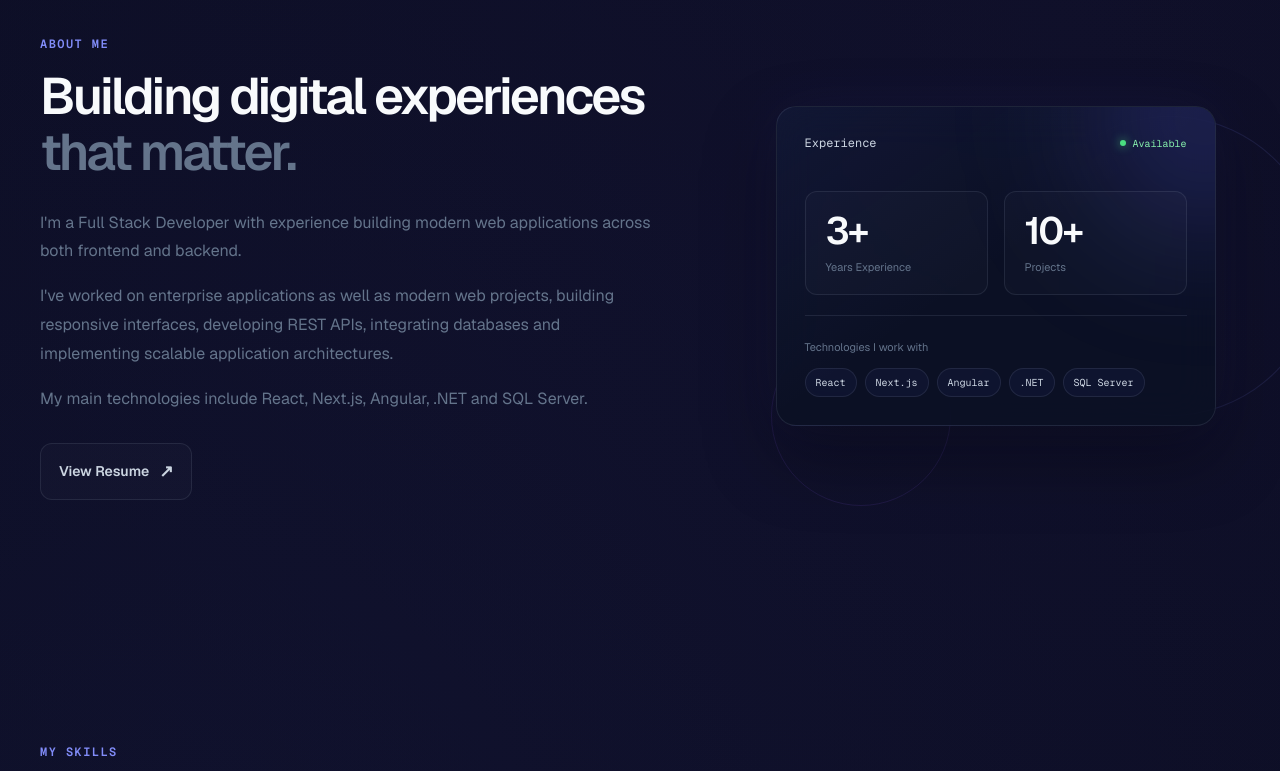
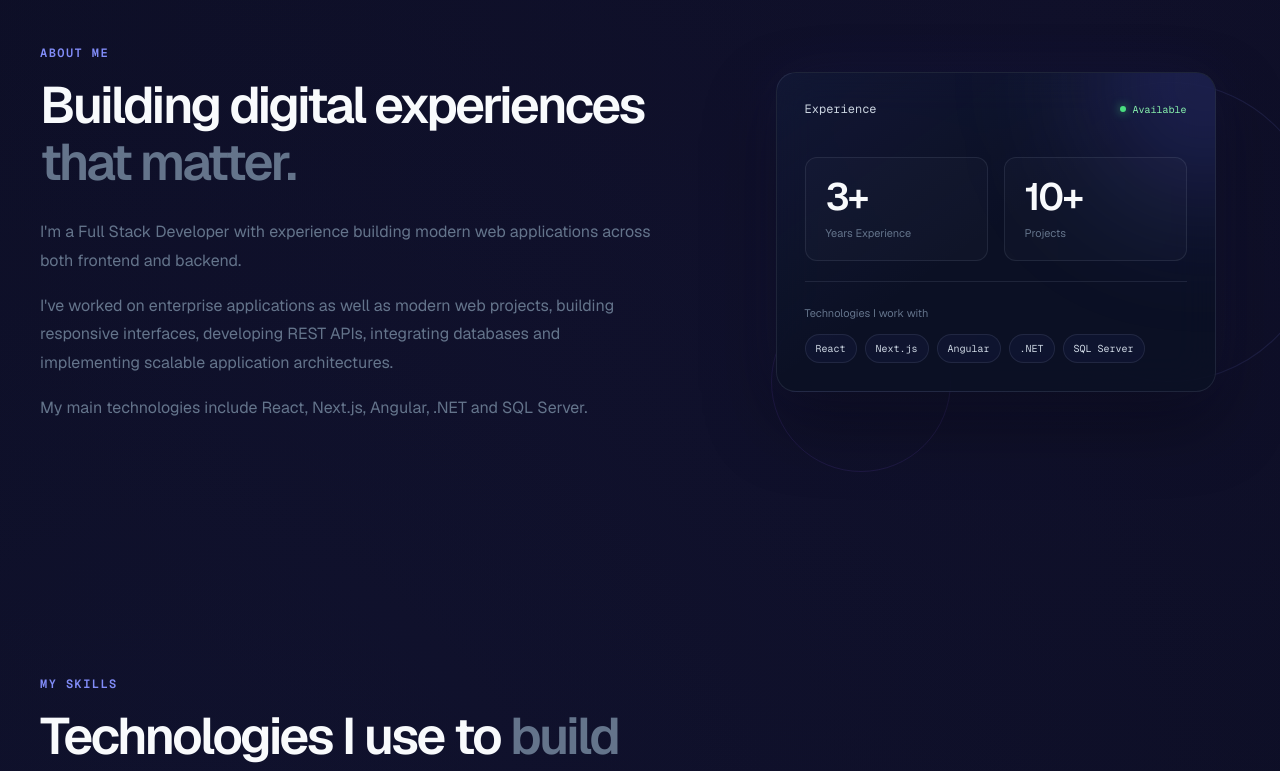
Before and after one commit to ali-tz-2004/ali-portfolio, a Next.js app: page / in a window 1280 px wide. Shown: the part 888-1659 px from the top of the page. Built offline with nearby package versions, Linux system fonts and the light colour scheme.

Commit message:
refactor: remove unused resume link

```diff
--- a/components/home/about/About.tsx
+++ b/components/home/about/About.tsx
@@ -46,11 +46,6 @@ export default function About() {
               My main technologies include React, Next.js, Angular, .NET and SQL
               Server.
             </p>
-
-            <Link href="/resume" className={styles.resumeButton}>
-              View Resume
-              <span>↗</span>
-            </Link>
           </div>
         </div>
 
--- a/components/home/hero/Hero.tsx
+++ b/components/home/hero/Hero.tsx
@@ -8,7 +8,7 @@ export default function Hero() {
         <div className={styles.content}>
           <p className={styles.eyebrow}>
             <span className={styles.dot} />
-            Available for freelance work
+            Available for freelance & part-time work
           </p>
 
           <h1 className={styles.title}>
```
